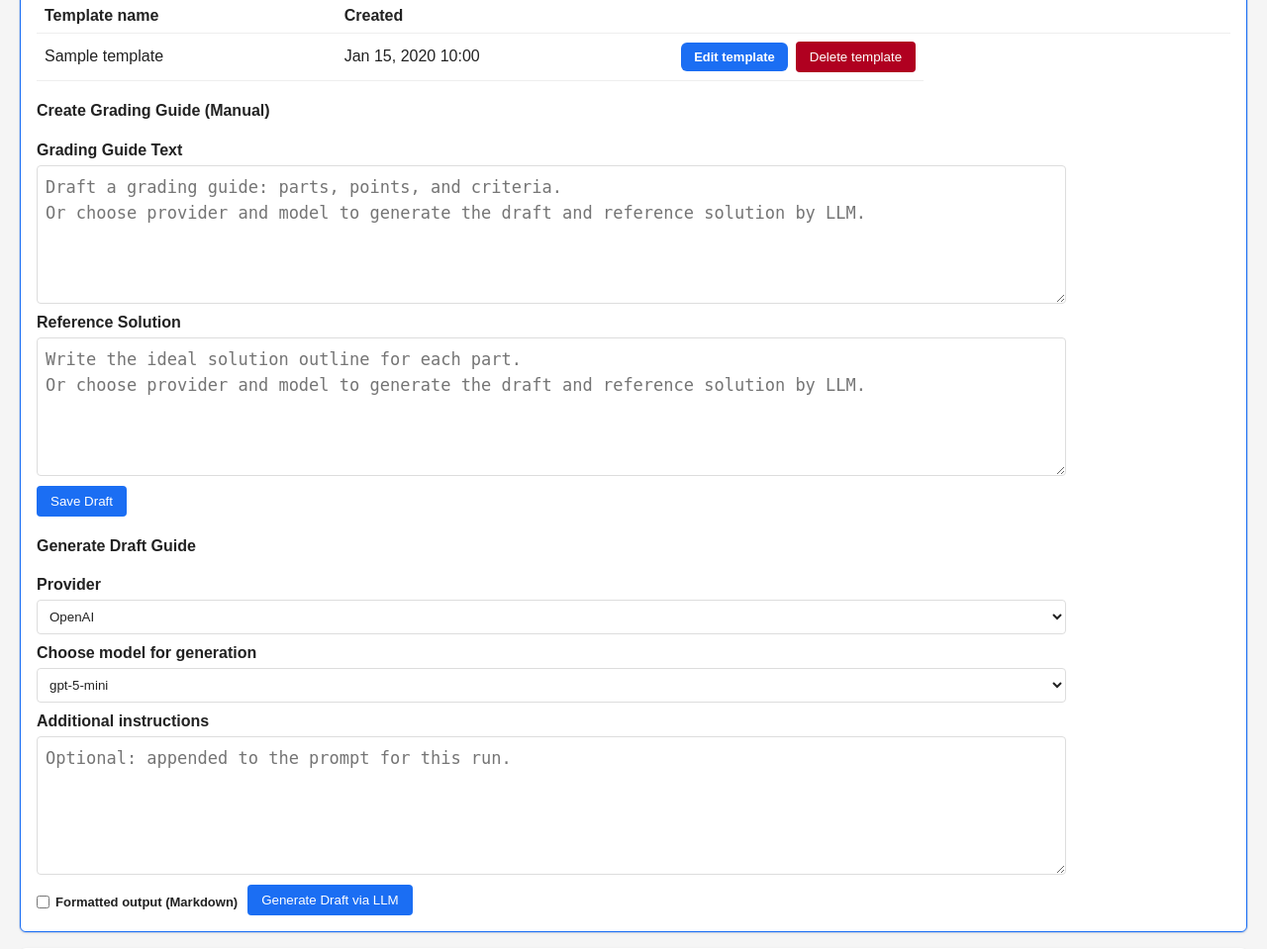
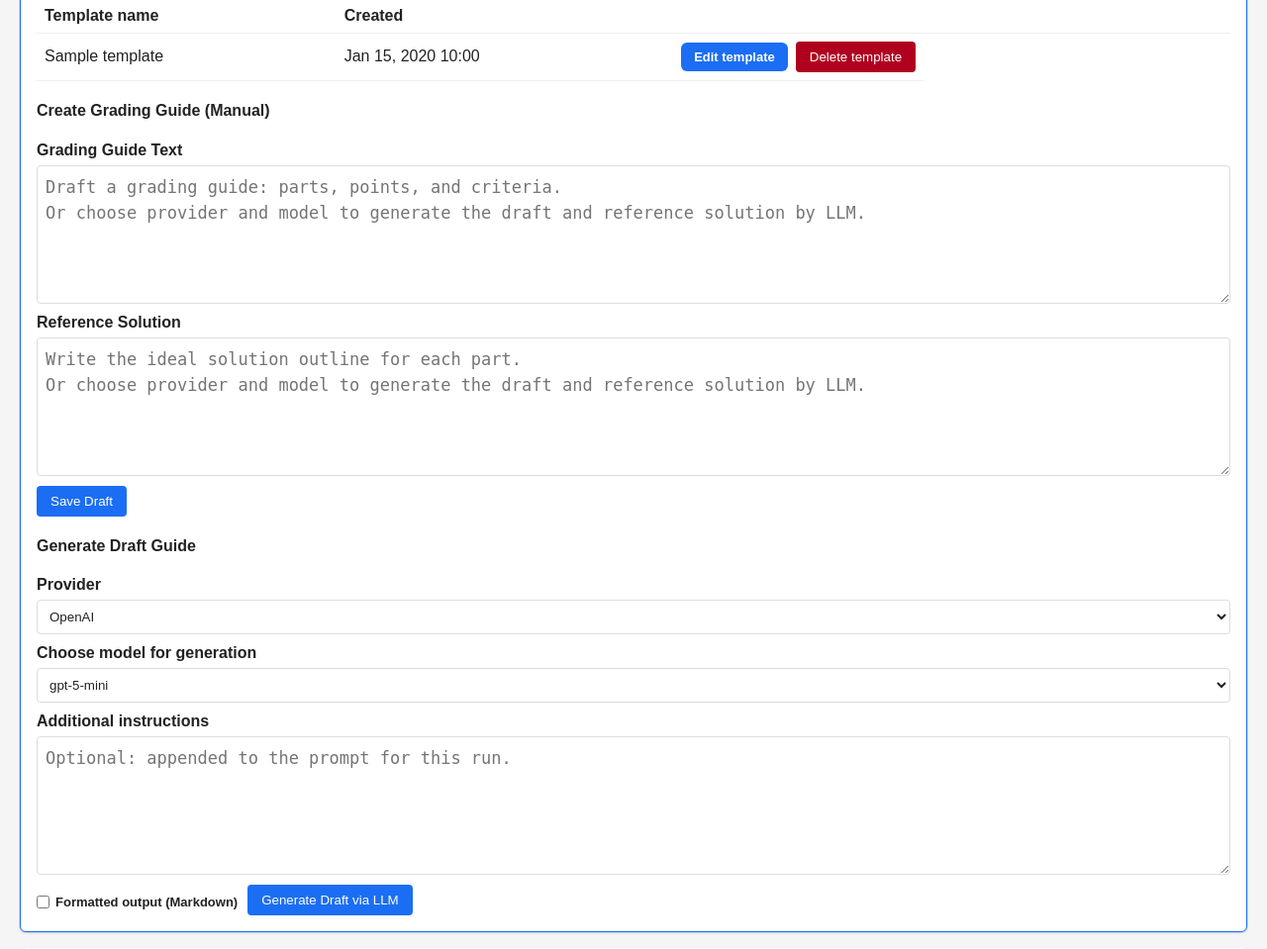
Before and after one commit to ampapacek/SAGE, a Flask app: page /assignments/1 in a window 1280 px wide. Shown: the part 835-1794 px from the top of the page at 99% size. Run offline with Flask 3, Linux system fonts and the light colour scheme; tables that the repository leaves empty hold one stand-in row (values such as "Sample post"); some libraries are stand-ins or nearby versions.

Commit message:
Widen textareas

```diff
--- a/templates/base.html
+++ b/templates/base.html
@@ -257,6 +257,9 @@
       .upload-form-inner select,
       .upload-form-inner .file-input,
       .upload-form-inner .dropzone { max-width: 100%; }
+      #rubric-forms textarea { max-width: 100%; }
+      #rubric-forms select { max-width: 100%; }
+      #rubric-forms input[type="text"] { max-width: 100%; }
       .back-to-top {
         position: fixed;
         right: 22px;
```
